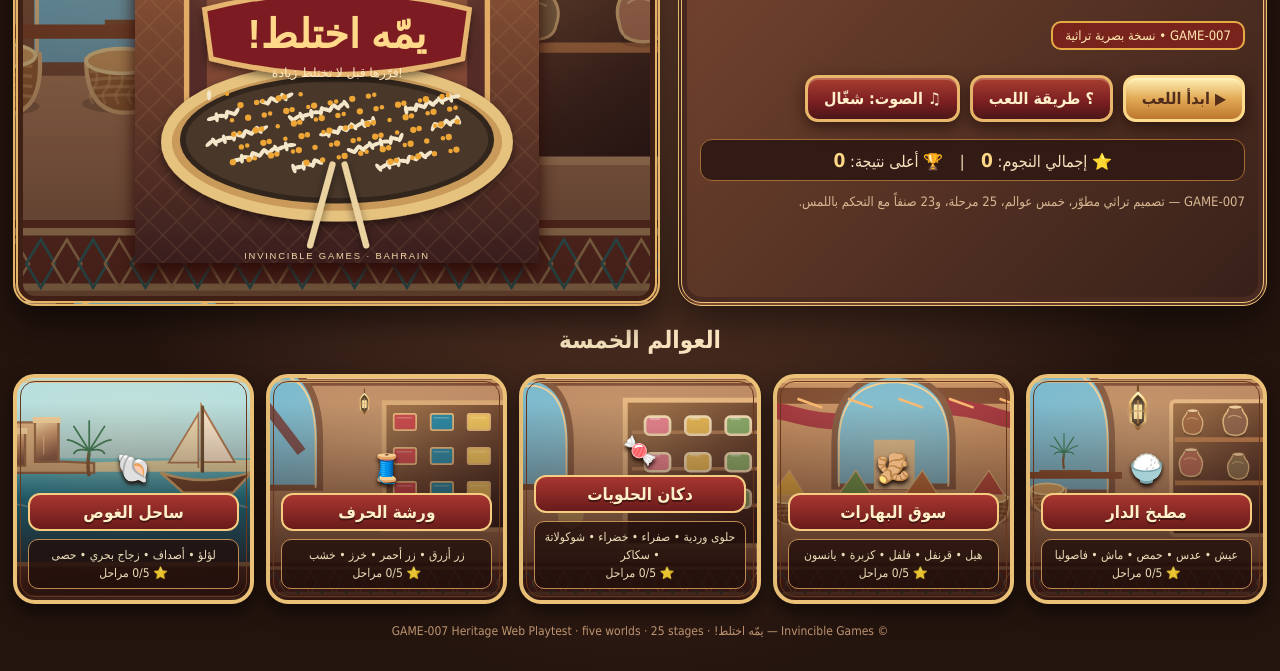
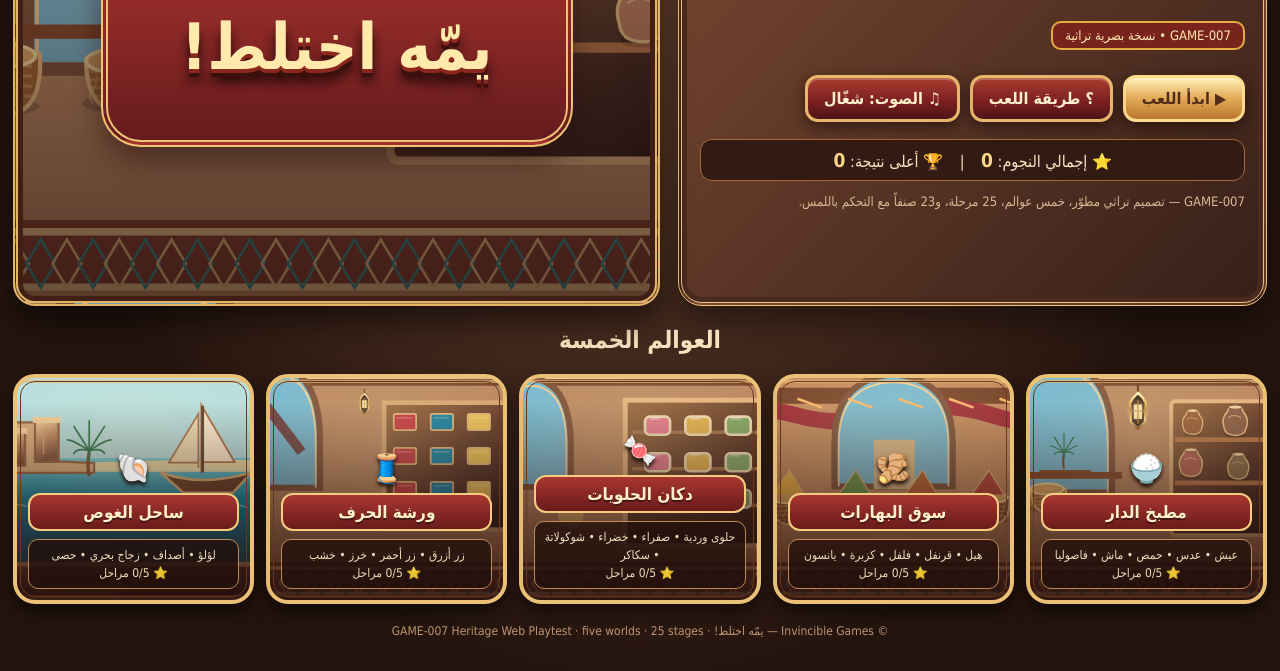
Before and after one commit to InvincibleGames/yimma-ekhtalat, a plain HTML site: page game-007/index.html in a window 1280 px wide. Shown: the part 301-972 px from the top of the page. Drawn offline with Linux system fonts and the light colour scheme.

Commit message:
art(game007): remove legacy crossed-stick emblem from updated touch-only menu

```diff
--- a/game-007/index.html
+++ b/game-007/index.html
@@ -9,7 +9,7 @@ body{background:radial-gradient(ellipse at 50% 0%,#80513b,#24140e 72%)}
 .title,.hero h1,.results h2{color:#ffdf94;text-shadow:0 3px #7c211c,0 6px #2e100b}
 .hero{grid-template-columns:1fr 1.1fr;gap:18px}
 .heroimg{position:relative;background:linear-gradient(180deg,#200d0724,#200e0ea6),url('assets/W01_Kitchen/background.svg') center/cover;border:5px double #e4b568;border-radius:22px;box-shadow:inset 0 0 0 5px #402014,0 16px 30px #0008}
-.heroimg:after{content:"";position:absolute;inset:8% 17%;background:url('../menu_art.svg') center/contain no-repeat;filter:drop-shadow(0 8px 9px #2b0b07);pointer-events:none}
+.heroimg:after{content:"يمّه اختلط!";position:absolute;inset:26% 13% 32%;display:flex;align-items:center;justify-content:center;direction:rtl;font-size:clamp(34px,5vw,70px);font-weight:900;color:#ffe9ab;text-shadow:0 4px #8b281d,0 8px #3c110d,0 13px 12px #1f0907;background:linear-gradient(#a4322d,#661b1d);border:7px double #efc375;border-radius:40px;box-shadow:0 13px 28px #220b087d;pointer-events:none}
 button{border:3px solid #e9b76b;background:linear-gradient(#a83e30,#7a1e21 60%,#4b1617);color:#fff0ca;box-shadow:inset 0 2px #fff5d23c,0 5px 15px #17090599}
 button.gold{background:linear-gradient(#fff0b7,#e2aa56,#bc762d);border-color:#ffdb8d;color:#522d1c}
 .worldgrid{gap:12px}
```
